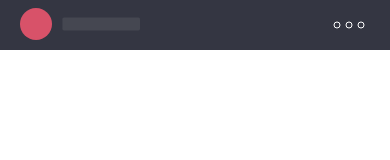
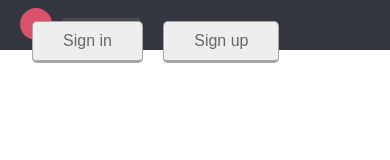
Before and after one commit to SciFive/tcktr, a plain HTML site: page resources/login-signup-modal-window/index.html in a window 390 px wide. Drawn offline with nearby package versions, Linux system fonts and the light colour scheme.

Commit message:
Login and Register CSS Fix
Changed button styles and made index.html mobile compatible

```diff
--- a/index.html
+++ b/index.html
@@ -6,7 +6,7 @@
 	<title>tcktr</title>
 	<link rel="stylesheet" type="text/css" href="./resources/style.css"/>
 	<link rel="stylesheet" href="./resources/login-signup-modal-window/css/style.css">
-	<script src="./resources/login-signup-modal-window/js/modernizr.js"></script>
+
     <meta name="viewport" content="width=device-width, initial-scale=1">
 
 <body>
@@ -27,8 +27,8 @@
 	<div class="cd-user-modal">
 		<div class="cd-user-modal-container">
 			<ul class="cd-switcher">
-				<li><a href="#0">Login</a></li>
-				<li><a href="#0">Register</a></li>
+				<li><a href="#0" id="log">Login</a></li>
+				<li><a href="#0" id="reg">Register</a></li>
 			</ul>
 
 			<div id="cd-login"> <!-- log in form -->
@@ -94,7 +94,7 @@ function validateLogin() {
         alert("Name must be filled out");
         return false;
     }
-     window.location = "./admin/admin.html";
+     window.location = "http://www.tcktr.tk/tcktr/admin/admin.html";
 }
 
     function validateRegister() {
@@ -113,7 +113,7 @@ function validateLogin() {
         alert("Passwords must match");
         return false;
     }
-     window.location = "./admin/admin.html";
+     window.location = "http://www.tcktr.tk/tcktr/admin/admin.html";
 }
 </script>
 
--- a/resources/login-signup-modal-window/css/style.css
+++ b/resources/login-signup-modal-window/css/style.css
@@ -92,7 +92,6 @@ header[role=banner]::after {
   margin-right: 5%;
   width: 44px;
   height: 100%;
-  background: url("../img/cd-icon-menu.svg") no-repeat center center;
   cursor: pointer;
 }
 .main-nav ul {
@@ -122,15 +121,13 @@ header[role=banner]::after {
   border-top: 1px solid #3b3d4b;
   color: #FFF;
 }
-@media only screen and (min-width: 768px) {
   .main-nav {
-    width: auto;
-    height: auto;
-    background: none;
+    width: 99%;
+      height: auto;
+      margin: auto;
     cursor: auto;
   }
   .main-nav ul {
-    position: static;
     width: auto;
     -webkit-transform: translateY(0);
     -moz-transform: translateY(0);
@@ -160,15 +157,31 @@ header[role=banner]::after {
     background: transparent;
   }
   .main-nav a.cd-signin, .main-nav a.cd-signup {
-    padding: .6em 1em;
-    border: 1px solid rgba(255, 255, 255, 0.6);
-    border-radius: 50em;
+    display: inline-block;
+	color: #666;
+    font-family: 'Raleway', sans-serif;
+	background-color: #eee;
+    margin-top: .25em;
+	padding: 10px 30px;
+	border-radius: 5px;
+	-moz-border-radius: 5px;
+	-webkit-border-radius: 5px;
+	border: 1px solid rgba(0,0,0,0.3);
+	border-bottom-width: 3px;
   }
   .main-nav a.cd-signup {
-    background: #2f889a;
-    border: none;
+    display: inline-block;
+	color: #666;
+    font-family: 'Raleway', sans-serif;
+	background-color: #eee;
+    margin-top: .25em;
+	padding: 10px 30px;
+	border-radius: 5px;
+	-moz-border-radius: 5px;
+	-webkit-border-radius: 5px;
+	border: 1px solid rgba(0,0,0,0.3);
+	border-bottom-width: 3px;
   }
-}
 
 /* --------------------------------
 
```
Also changed, not shown: admin/admin.html (+2 -2 lines), admin/edit.html (+1 -1 lines), resources/style.css (+27 -13 lines).
